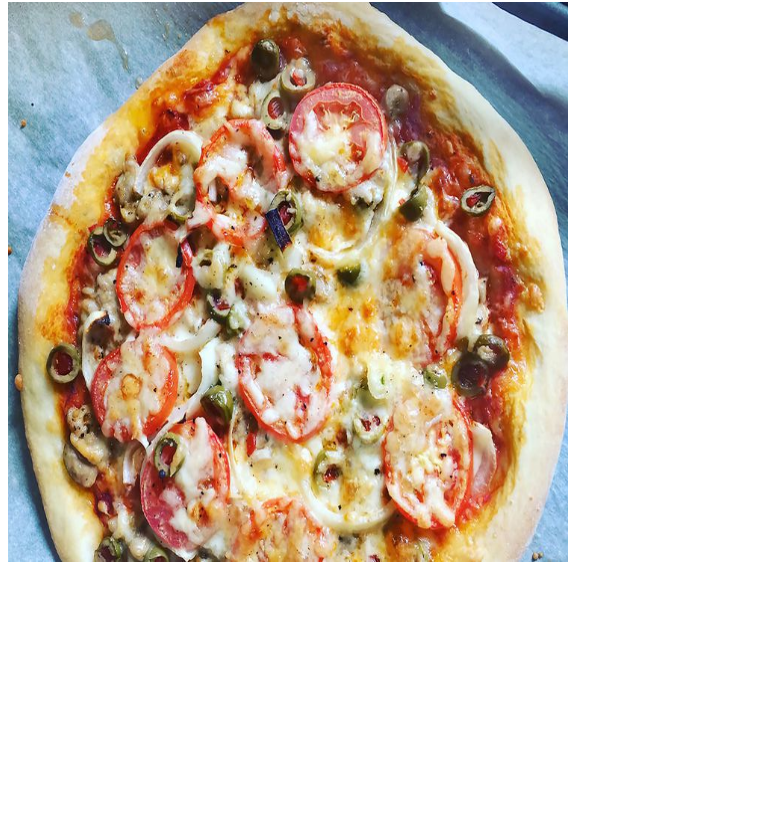
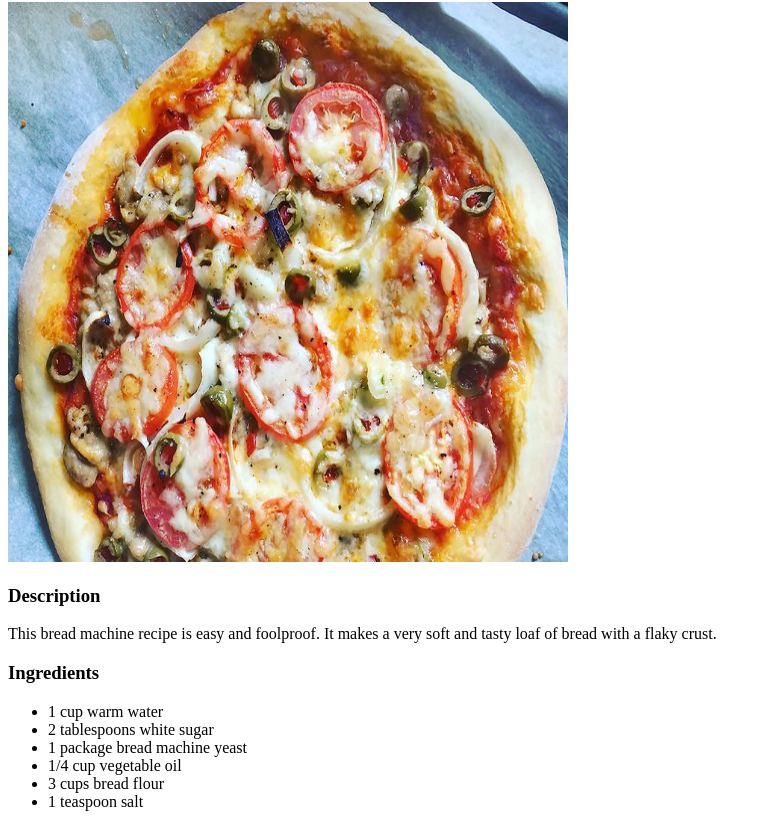
Before and after one commit to Moulik-6/odin-recipes, a plain HTML site: page recipies/bread.html in a window 1280 px wide. Shown: the part 78-905 px from the top of the page, without its empty margins (0-766 px from the left). Before the commit the page ends 800 px from the top, so only its background shows below. Drawn offline with Linux system fonts and the light colour scheme.

Commit message:
create heading, paragraph and unordered list
a simple description paragraph is created and unordered list of ingredients

```diff
--- a/recipies/bread.html
+++ b/recipies/bread.html
@@ -8,6 +8,16 @@
 <body>
     <h1>Bread Recipe</h1>
     <img src = "../images/Pizza.jpg" alt = "simple bread where we can make at home" height = "560" width = "560">
-
+    <h3>Description</h3>
+    <p>This bread machine recipe is easy and foolproof. It makes a very soft and tasty loaf of bread with a flaky crust.</p>
+    <h3>Ingredients</h3>
+    <ul>
+        <li>1 cup warm water</li>
+        <li>2 tablespoons white sugar</li>
+        <li>1 package bread machine yeast</li>
+        <li>1/4 cup vegetable oil</li>
+        <li>3 cups bread flour</li>
+        <li>1 teaspoon salt</li>
+    </ul>
 </body>
 </html>
```
